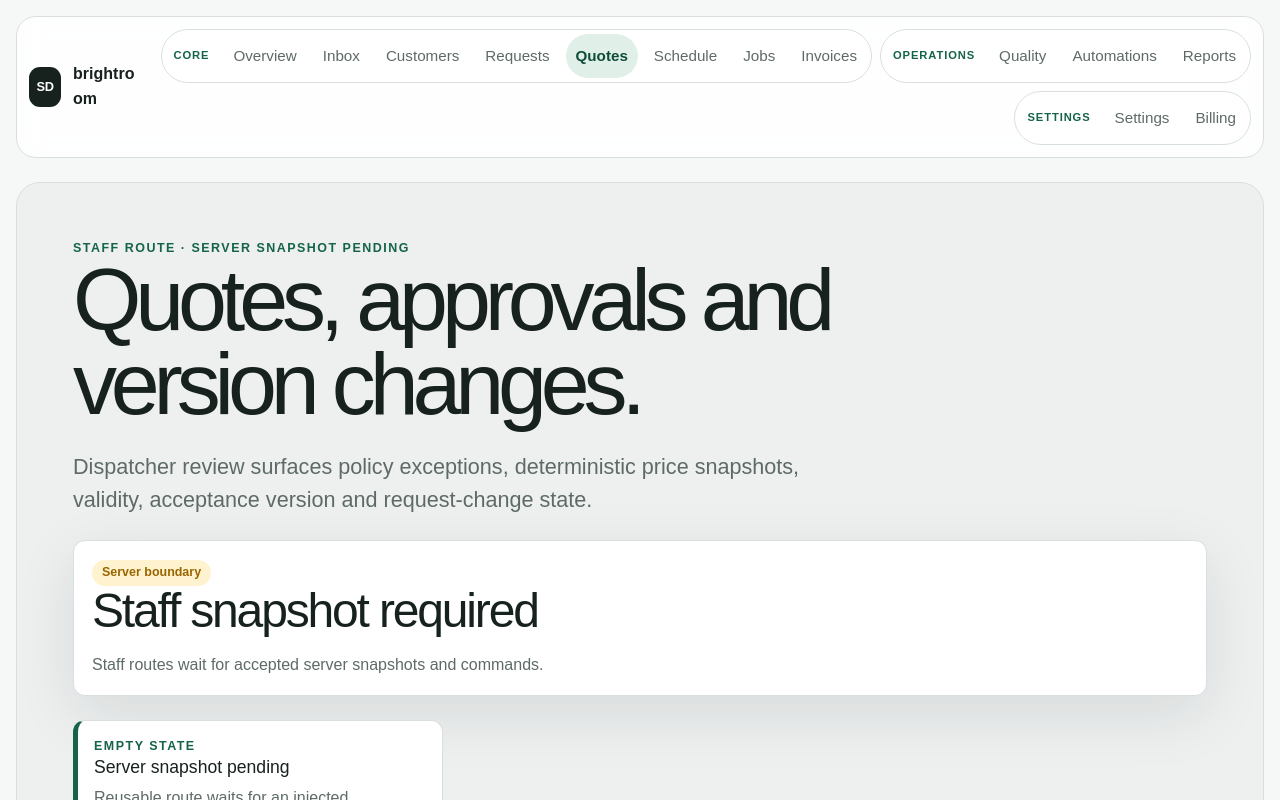
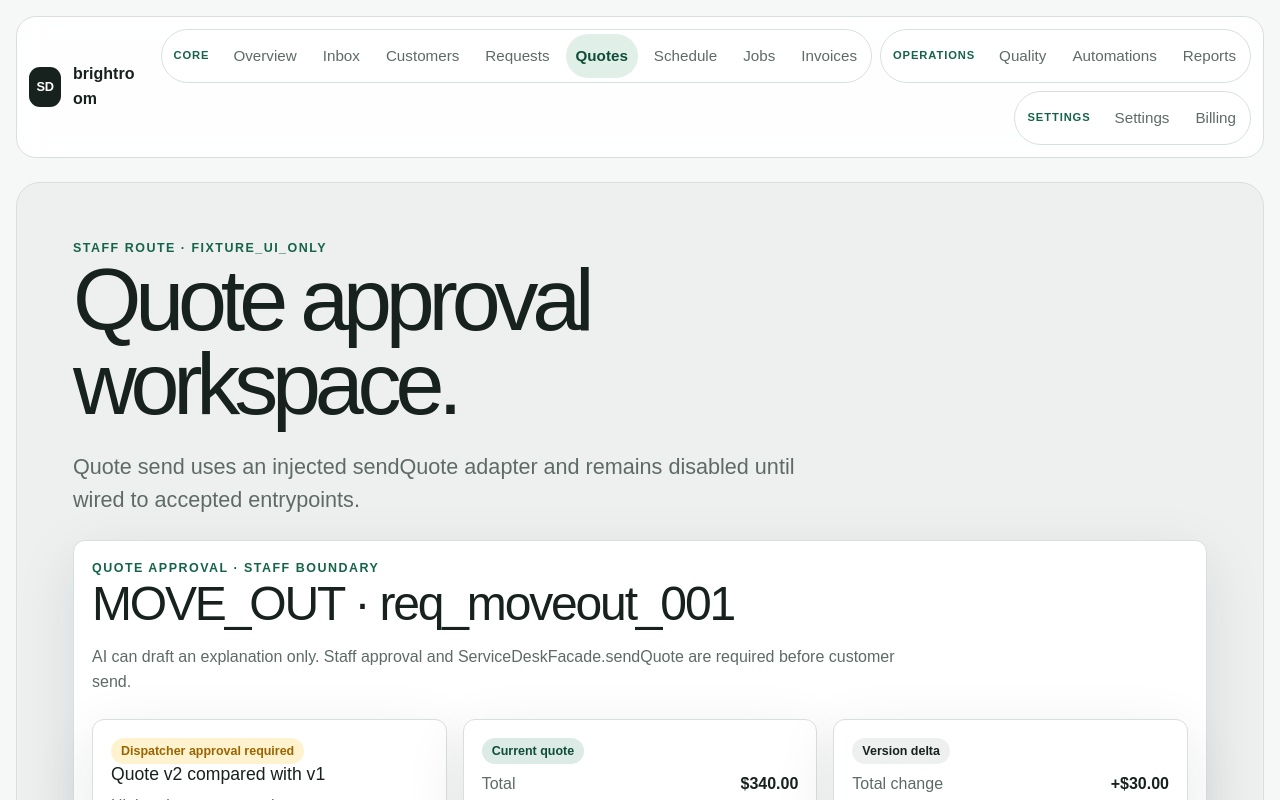
Before and after one commit to SaamVR/ServiceDesk, a Next.js app: page /app/brightroom/quotes in a window 1280 px wide. Shown: the top 800 px of the page. Built offline with nearby package versions, Linux system fonts and the light colour scheme.

Commit message:
refactor(product): route staff quotes through fixture wrapper

```diff
--- a/src/app/app/[workspace]/quotes/page.tsx
+++ b/src/app/app/[workspace]/quotes/page.tsx
@@ -1,15 +1,15 @@
-import { OperationalRoute } from "@/features/operations/OperationalRoute";
+import { OperationalFixtureRoute } from "@/features/operations/OperationalFixtureRoute";
 
 export default async function StaffQuotesPage({ params }: { params: Promise<{ workspace: string }> }) {
   const { workspace } = await params;
 
   return (
-    <OperationalRoute
+    <OperationalFixtureRoute
       surface="staff"
-        staffModule="quotes"
+      staffModule="quotes"
       workspaceLabel={workspace}
-      title="Quotes, approvals and version changes."
-      description="Dispatcher review surfaces policy exceptions, deterministic price snapshots, validity, acceptance version and request-change state."
+      title="Quote approval workspace."
+      description="Quote send uses an injected sendQuote adapter and remains disabled until wired to accepted entrypoints."
     />
   );
 }
```
